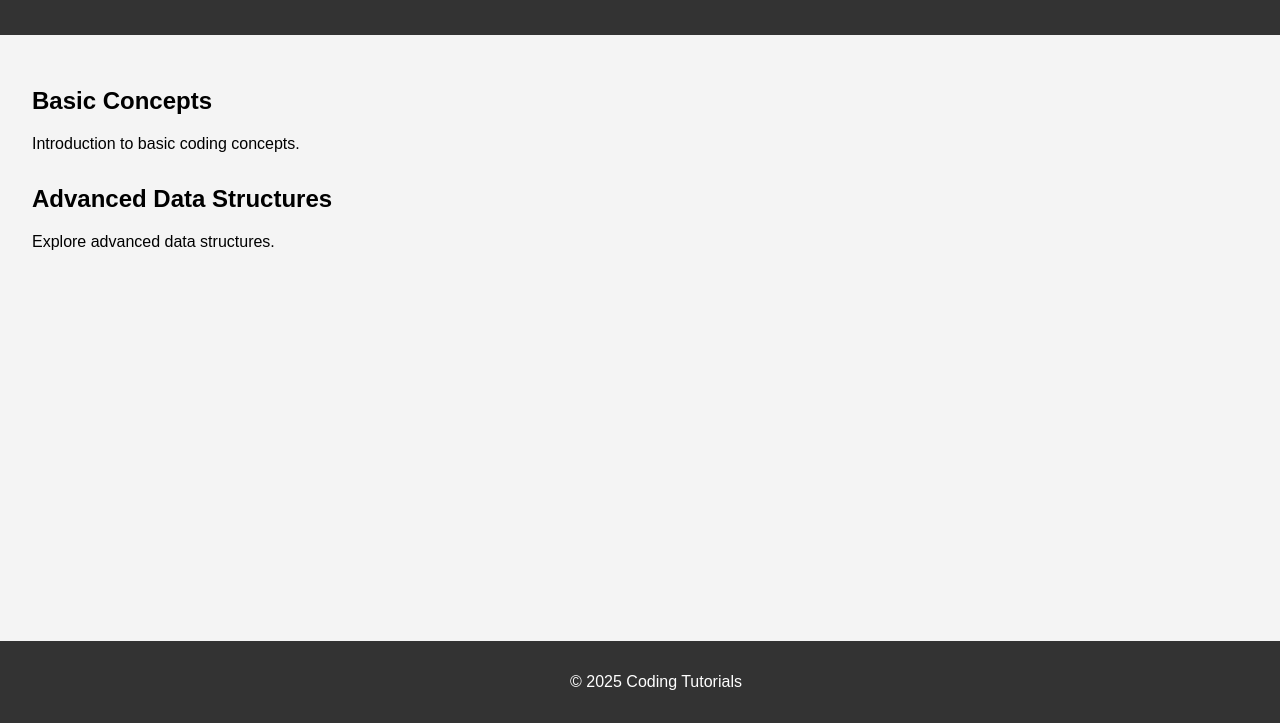
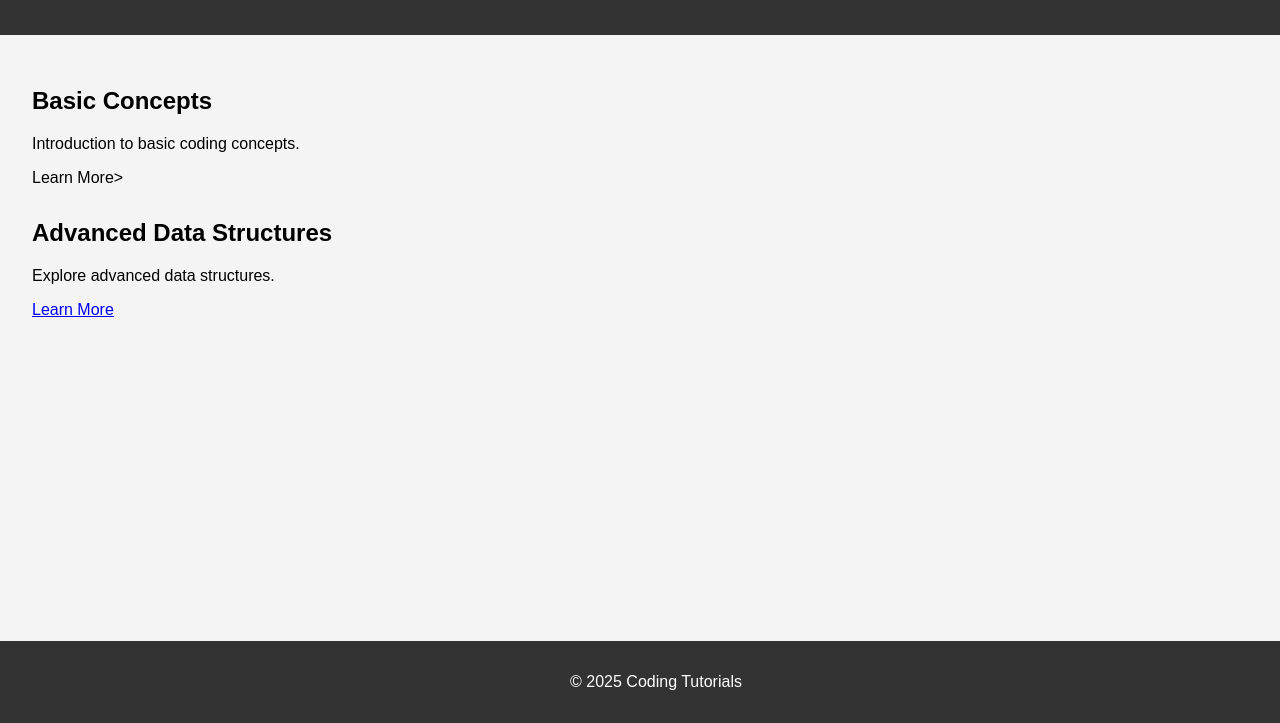
Before and after one commit to Anurag2809/know-algo, a plain HTML site: page index.html in a window 1280 px wide. Shown: the part 77-800 px from the top of the page. Drawn offline with Linux system fonts and the light colour scheme.

Commit message:
Update index.html

```diff
--- a/index.html
+++ b/index.html
@@ -13,11 +13,11 @@
     <main>
         <section id="basics">
             <h2>Basic Concepts</h2>
-            <p>Introduction to basic coding concepts.</p>
+            <p>Introduction to basic coding concepts.</p <a href="basics.html">Learn More</a>>
         </section>
         <section id="advanced">
             <h2>Advanced Data Structures</h2>
-            <p>Explore advanced data structures.</p>
+            <p>Explore advanced data structures.</p> <a href="advanced.html">Learn More</a>
         </section>
     </main>
     <footer>
```
